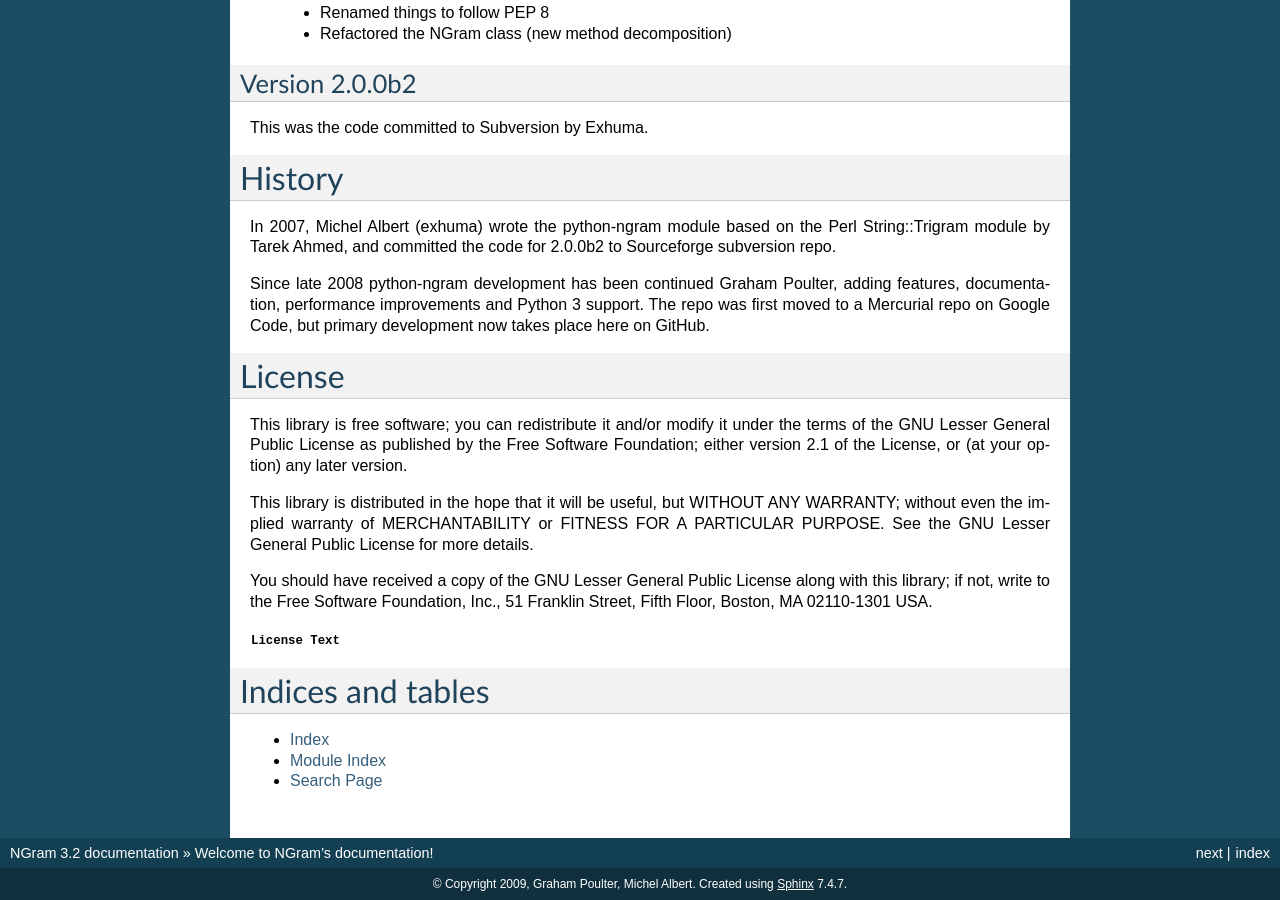
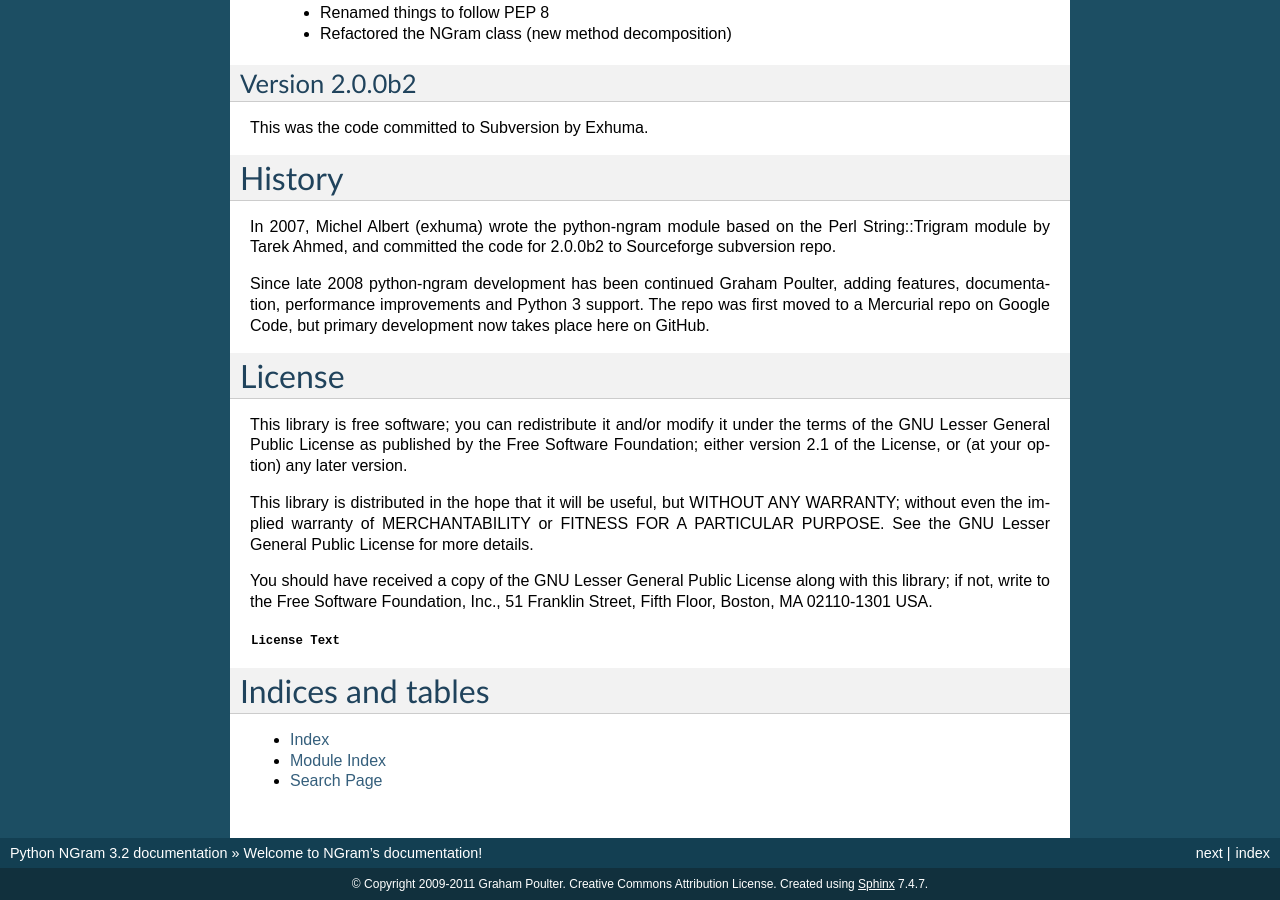
Before and after one commit to gpoulter/python-ngram, a Sphinx documentation site: the page built from docs/index.rst, in a window 1280 px wide and 900 px high, scrolled down 2022 px. Built offline with Sphinx 7.4.7, drawn with Linux system fonts in a browser that asks for light colours; some of the changed text lies outside the part shown.

Commit message:
Update documentation config

```diff
--- a/docs/conf.py
+++ b/docs/conf.py
@@ -37,8 +37,8 @@ source_suffix = '.rst'
 master_doc = 'index'
 
 # General information about the project.
-project = u'NGram'
-copyright = u'2009, Graham Poulter, Michel Albert'
+project = u'Python NGram'
+copyright = u'2009-2011 Graham Poulter. Creative Commons Attribution License'
 
 # The version info for the project you're documenting, acts as replacement for
 # |version| and |release|, also used in various other places throughout the
@@ -172,8 +172,8 @@ htmlhelp_basename = 'NGramdoc'
 # Grouping the document tree into LaTeX files. List of tuples
 # (source start file, target name, title, author, documentclass [howto/manual]).
 latex_documents = [
-  ('index', 'NGram.tex', u'NGram Documentation',
-   u'Graham Poulter, Michel Albert', 'manual'),
+  ('index', 'NGram.tex', u'Python NGram Documentation',
+   u'Graham Poulter', 'manual'),
 ]
 
 # The name of an image file (relative to this directory) to place at the top of
--- a/docs/index.rst
+++ b/docs/index.rst
@@ -1,8 +1,3 @@
-.. NGram documentation master file, created by
-   sphinx-quickstart on Fri Dec  4 14:04:06 2009.
-   You can adapt this file completely to your liking, but it should at least
-   contain the root `toctree` directive.
-
 Welcome to NGram's documentation!
 =================================
 
```
